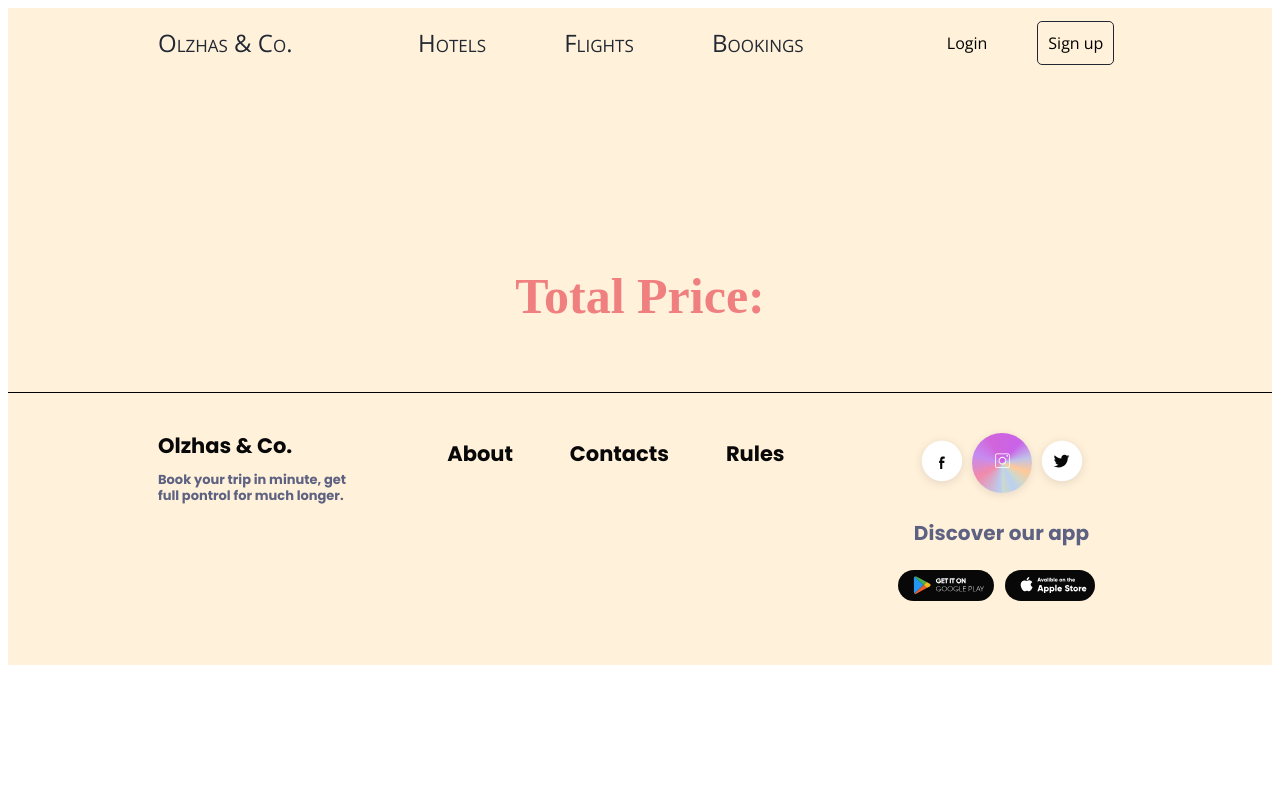
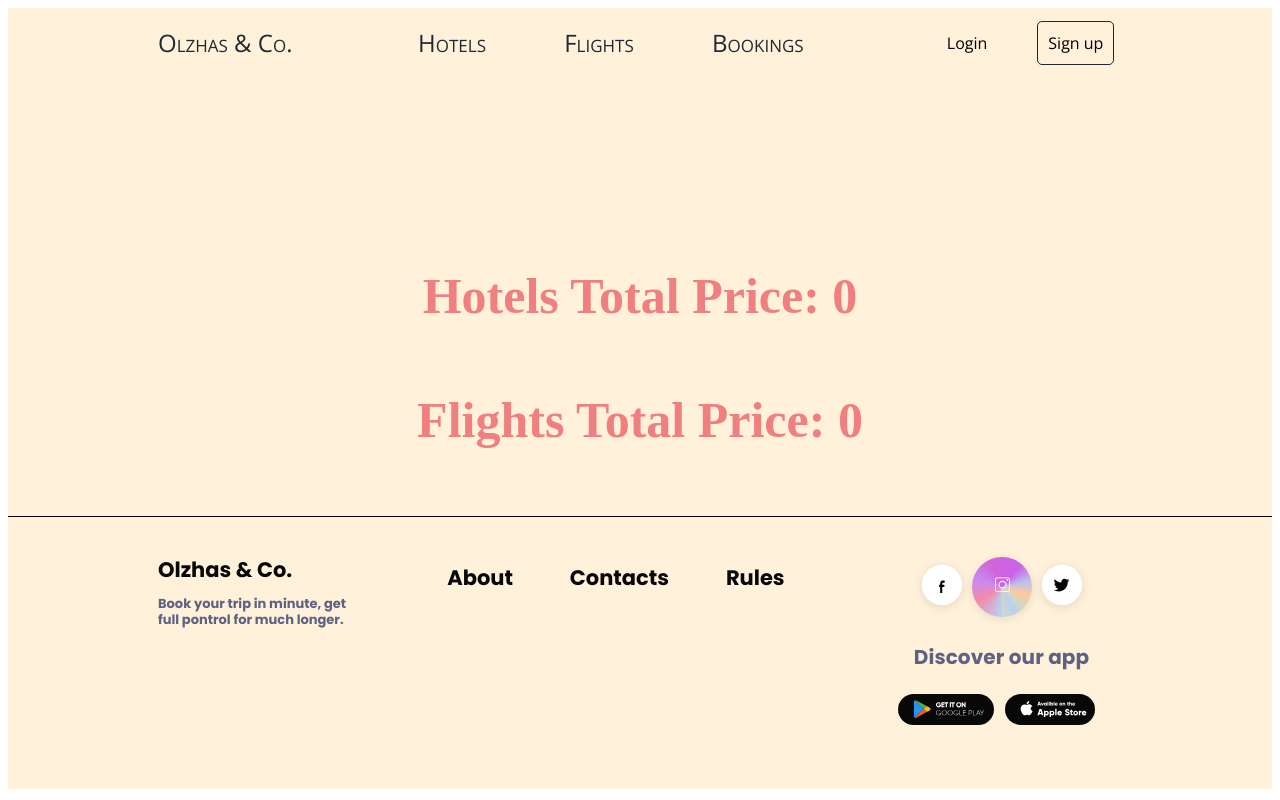
Before and after one commit to Olzhas92/react-diploma-paper, a React (Create React App) app: page /bookings in a window 1280 px wide. Built offline with nearby package versions, Linux system fonts and the light colour scheme; a web font is replaced by a local one.

Commit message:
Login and Signup logic added to Burger Menu

```diff
--- a/src/components/Header/Navbar.jsx
+++ b/src/components/Header/Navbar.jsx
@@ -3,9 +3,14 @@ import { Link } from "react-router-dom";
 import { Registration } from "../Header/Registration";
 import burger from "../../assets/burger.svg";
 import styles from "./Navbar.module.css";
+import { LoginModal } from "./ModalWindows/LoginModal";
+import { SignupModal } from "./ModalWindows/SignupModal";
 
 export const Navbar = () => {
   const [burgerIsClicked, setBurgerIsClicked] = useState(false);
+  const [loginIsClicked, setLoginIsClicked] = useState(false);
+  const [signupIsClicked, setSignupIsClicked] = useState(false);
+
   return (
     <div className={styles.navbar}>
       <Link to="/" className={styles.navbar__logo}>
@@ -43,9 +48,25 @@ export const Navbar = () => {
             </Link>
           </nav>
           <div className={styles.dropdown__buttons}>
-            <button className={styles.dropdown__login}>Login</button>
-            <button className={styles.dropdown__signup}>Signup</button>
+            <button
+              className={styles.dropdown__login}
+              onClick={() => setLoginIsClicked(true)}
+            >
+              Login
+            </button>
+            <button
+              className={styles.dropdown__signup}
+              onClick={() => setSignupIsClicked(true)}
+            >
+              Signup
+            </button>
           </div>
+          {loginIsClicked && (
+            <LoginModal closeLogin={() => setLoginIsClicked(false)} />
+          )}
+          {signupIsClicked && (
+            <SignupModal closeSignup={() => setSignupIsClicked(false)} />
+          )}
         </div>
       )}
     </div>
--- a/src/pages/Bookings.jsx
+++ b/src/pages/Bookings.jsx
@@ -1,5 +1,6 @@
 import React from "react";
-import { useSelector } from "react-redux";
+import { useSelector, useDispatch } from "react-redux";
+import finalPrice from "../store/BookingsSlice";
 import ritz from "../assets/ritz.jpg";
 import airplane from "../assets/Airplane.png";
 import styles from "./Bookings.module.css";
@@ -7,6 +8,12 @@ import styles from "./Bookings.module.css";
 export const Bookings = () => {
   const hotelsArr = useSelector((state) => state.bookingsSlice.hotelsArr);
   const flightsArr = useSelector((state) => state.bookingsSlice.flightsArr);
+  const hotelsTotalPrice = useSelector(
+    (state) => state.bookingsSlice.hotelsTotalPrice
+  );
+  const flightsTotalPrice = useSelector(
+    (state) => state.bookingsSlice.flightsTotalPrice
+  );
 
   return (
     <div className={styles.bookings}>
@@ -27,7 +34,13 @@ export const Bookings = () => {
           <p>City: {item.city}</p>
         </div>
       ))}
-      <p className={styles.total__price}>Total price:</p>
+      <p className={styles.total__price}>
+        Hotels total price: {hotelsTotalPrice}
+      </p>
+      <p className={styles.total__price}>
+        Flights total price: {flightsTotalPrice}
+      </p>
+      {/* <p className={styles.total__price}>Total price: {totalPrice}</p> */}
     </div>
   );
 };
--- a/src/store/BookingsSlice.js
+++ b/src/store/BookingsSlice.js
@@ -5,6 +5,8 @@ const bookingsSlice = createSlice({
   initialState: {
     hotelsArr: [],
     flightsArr: [],
+    hotelsTotalPrice: 0,
+    flightsTotalPrice: 0,
     totalPrice: 0,
   },
   reducers: {
@@ -18,6 +20,11 @@ const bookingsSlice = createSlice({
       console.log(newHotelRequest);
       state.hotelsArr = [...state.hotelsArr, newHotelRequest];
       console.log(state.hotelsArr);
+      state.hotelsTotalPrice = state.hotelsArr.reduce(
+        (accumulator, currentValue) => accumulator + currentValue.price,
+        0
+      );
+      console.log(`hotelsTotalPrice is ${state.hotelsTotalPrice}`);
     },
     addFlight(state, action) {
       const newFlightRequest = {
@@ -28,10 +35,15 @@ const bookingsSlice = createSlice({
       console.log(newFlightRequest);
       state.flightsArr = [...state.flightsArr, newFlightRequest];
       console.log(state.flightsArr);
+      state.flightsTotalPrice = state.flightsArr.reduce(
+        (accumulator, currentValue) => accumulator + currentValue.price,
+        0
+      );
+      console.log(`flightsTotalPrice is ${state.flightsTotalPrice}`);
     },
   },
 });
 
-export const { addHotel, addFlight } = bookingsSlice.actions;
+export const { addHotel, addFlight, finalPrice } = bookingsSlice.actions;
 
 export default bookingsSlice.reducer;
```
